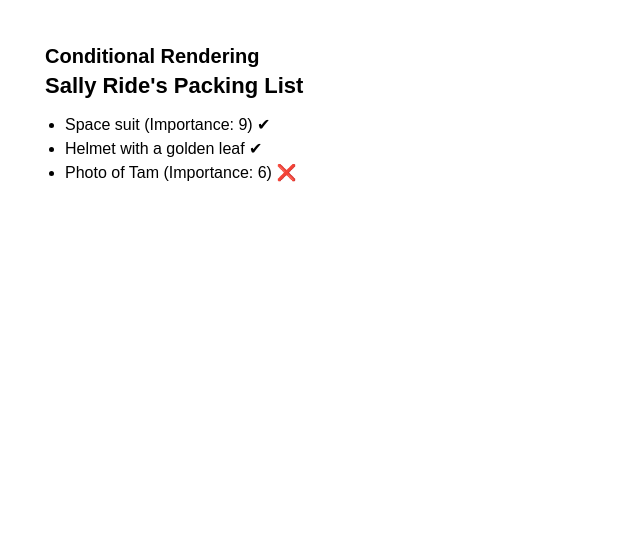
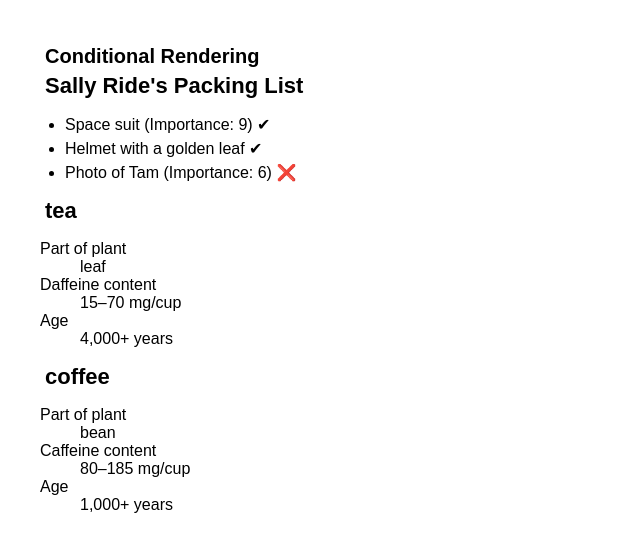
Before and after one commit to rachel490/React_Docs_Study, a React (Create React App) app in the folder Describing_the_UI/src/: page / in a window 1280 px wide. Shown: the top 552 px of the page, without its empty margins (0-640 px from the left). Built offline with nearby package versions, Linux system fonts and the light colour scheme.

Commit message:
[#1.6 conditional rendering] challenge 3

```diff
--- /dev/null
+++ b/Describing_the_UI/src/components/6.conditional_rendering/DrinkList.jsx
@@ -0,0 +1,39 @@
+import { Fragment } from 'react'
+
+const drinkTypes = {
+  tea: {
+    'part of plant': 'leaf',
+    'daffeine content': '15–70 mg/cup',
+    age: '4,000+ years',
+  },
+  coffee: {
+    'part of plant': 'bean',
+    'caffeine content': '80–185 mg/cup',
+    age: '1,000+ years',
+  },
+}
+
+function Drink({ name }) {
+  return (
+    <section>
+      <h1>{name}</h1>
+      <dl>
+        {Object.entries(drinkTypes[name]).map(([key, value]) => (
+          <Fragment key={name + key}>
+            <dt>{key.charAt(0).toUpperCase() + key.slice(1)}</dt>
+            <dd>{value}</dd>
+          </Fragment>
+        ))}
+      </dl>
+    </section>
+  )
+}
+
+export default function DrinkList() {
+  return (
+    <div>
+      <Drink name='tea' />
+      <Drink name='coffee' />
+    </div>
+  )
+}
--- a/Describing_the_UI/src/components/6.conditional_rendering/index.jsx
+++ b/Describing_the_UI/src/components/6.conditional_rendering/index.jsx
@@ -1,3 +1,4 @@
+import DrinkList from './DrinkList'
 import PackingList from './PackingList'
 
 export default function ConditionalRendering() {
@@ -5,6 +6,7 @@ export default function ConditionalRendering() {
     <div>
       <h2>Conditional Rendering</h2>
       <PackingList />
+      <DrinkList />
     </div>
   )
 }
```
